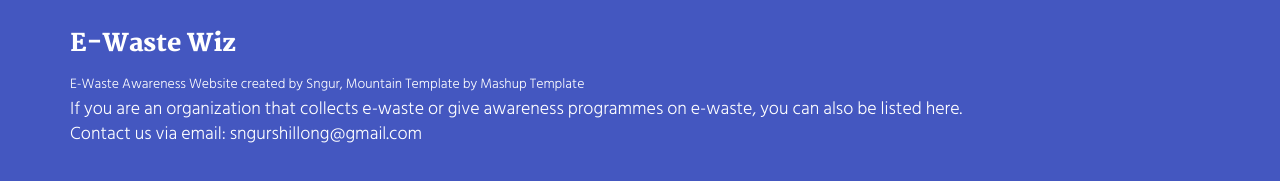
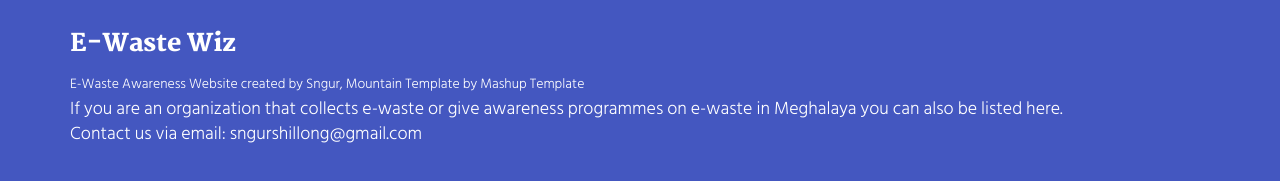
Before and after one commit to sngur/E-Waste-Wiz, a plain HTML site: page index.html in a window 1280 px wide. Shown: the part 4123-4304 px from the top of the page. Drawn offline with Linux system fonts and the light colour scheme.

Commit message:
Update index.html

```diff
--- a/index.html
+++ b/index.html
@@ -248,7 +248,7 @@
         <div class="row">
           <div class="col-xs-12 col-sm-12">
             <p><small>E-Waste Awareness Website created by <a herf="http://sngur.com">Sngur</a>, Mountain Template by <a href="http://www.mashup-template.com/" title="Create website with free html template">Mashup Template</a></small><br/>
-              If you are an organization that collects e-waste or give awareness programmes on e-waste, you can also be listed here.<br/>
+              If you are an organization that collects e-waste or give awareness programmes on e-waste in Meghalaya you can also be listed here.<br/>
               Contact us via email: <a href="mailto:sngurshillong@gmail.com">sngurshillong@gmail.com</a>
             </p>
           </div>
```
